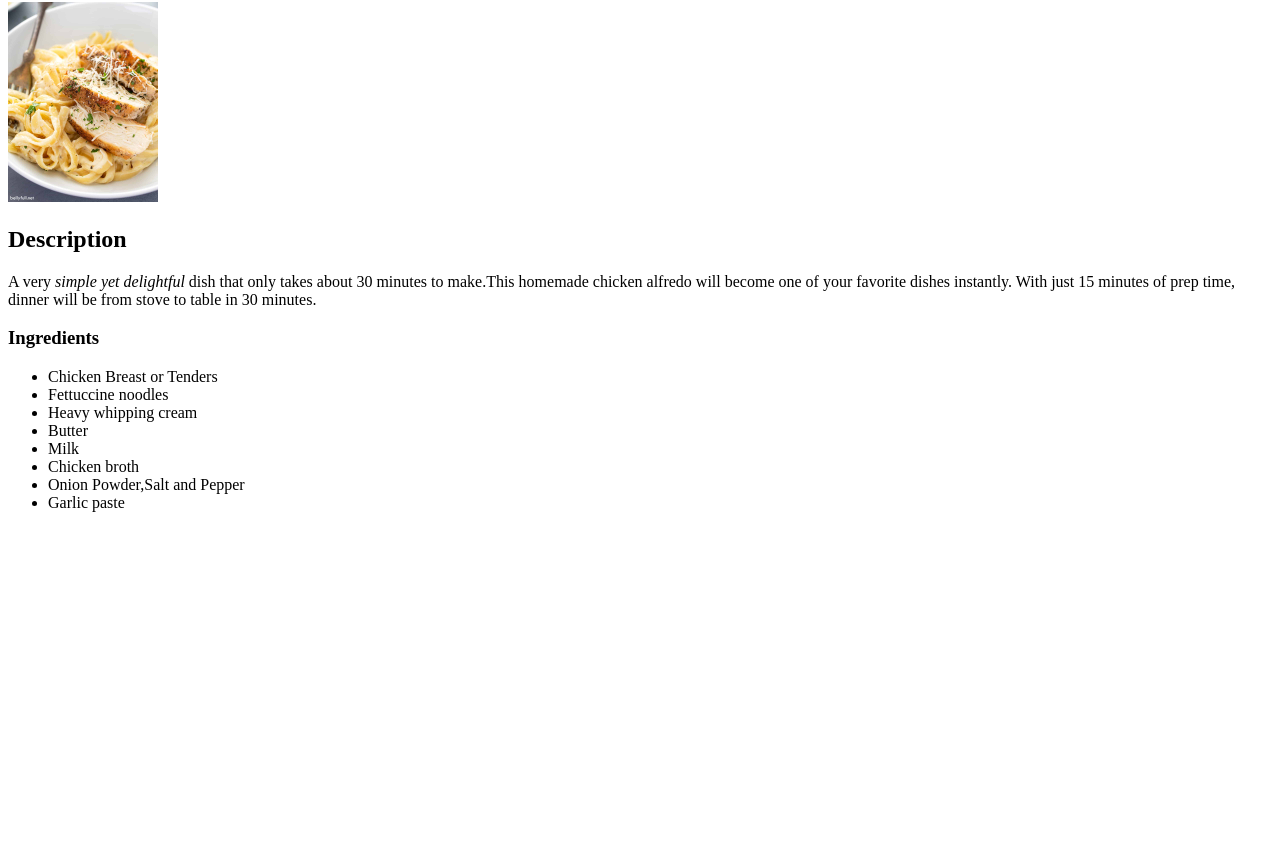
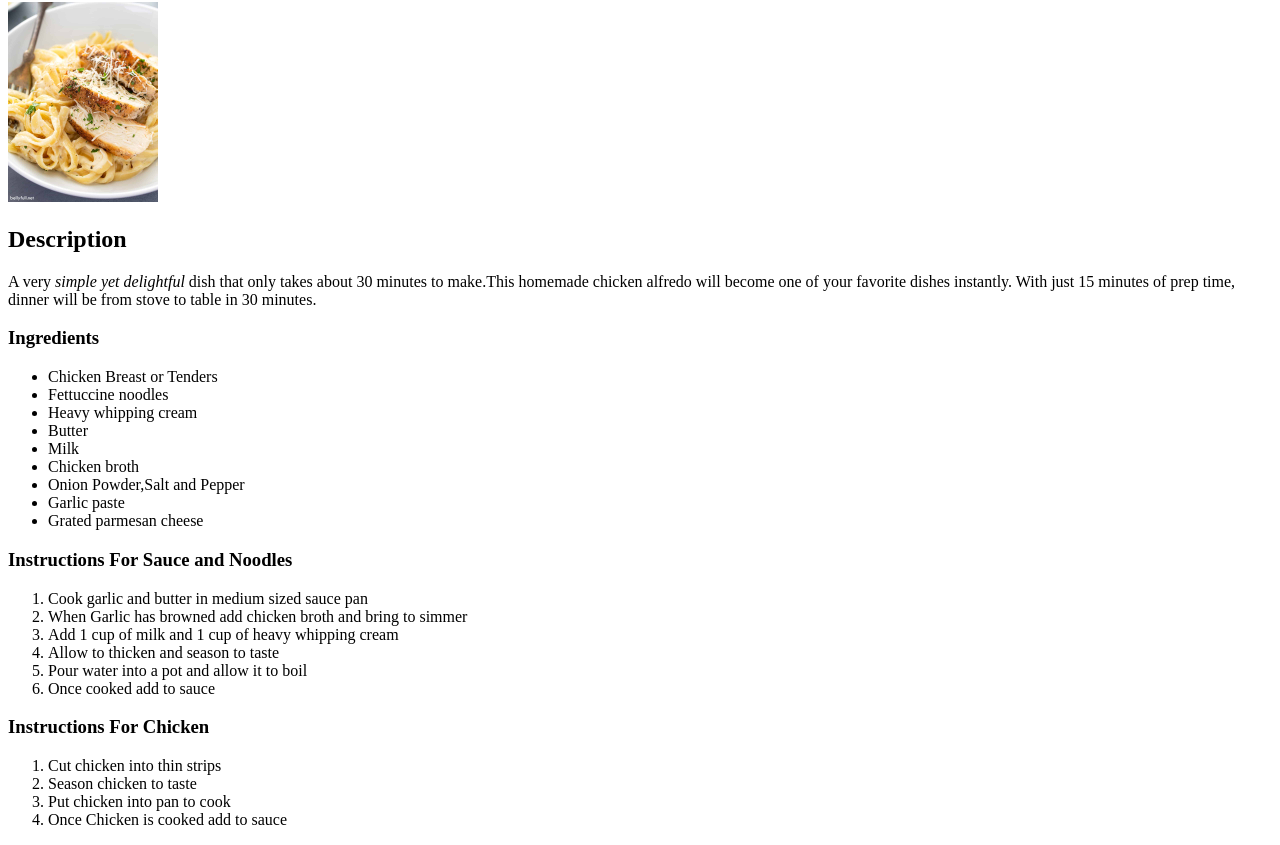
Before and after one commit to SlimBZC/odin-recipes, a plain HTML site: page recipes/chicken_alfredo.html in a window 1280 px wide. Shown: the part 78-923 px from the top of the page. Before the commit the page ends 800 px from the top, so only its background shows below. Drawn offline with Linux system fonts and the light colour scheme.

Commit message:
recipes/chicken_alfredo.html

```diff
--- a/recipes/chicken_alfredo.html
+++ b/recipes/chicken_alfredo.html
@@ -22,7 +22,24 @@
         <li>Chicken broth</li>
         <li>Onion Powder,Salt and Pepper</li>
         <li>Garlic paste</li>
+        <li>Grated parmesan cheese</li>
+    </ul>
+    <h3>Instructions For Sauce and Noodles</h3>
+    <ol>
+        <li>Cook garlic and butter in medium sized sauce pan</li>
+        <li>When Garlic has browned add chicken broth and bring to simmer</li>
+        <li>Add 1 cup of milk and 1 cup of heavy whipping cream</li>
+        <li>Allow to thicken and season to taste</li>
+        <li>Pour water into a pot and allow it to boil</li>
+        <li>Once cooked add to sauce</li>
+    </ol>
+    <h3>Instructions For Chicken</h3>
+    <ol>
+        <li>Cut chicken into thin strips</li>
+        <li>Season chicken to taste</li>
+        <li>Put chicken into pan to cook</li>
+        <li>Once Chicken is cooked add to sauce</li>
 
-    </ul>
+    </ol>
 </body>
 </html>
```
